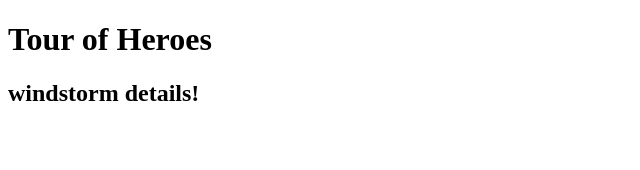
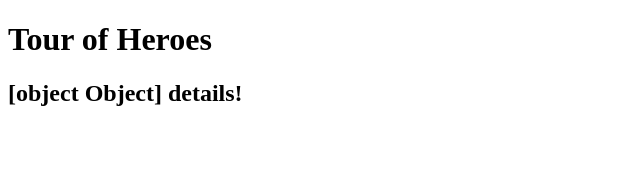
Before and after one commit to iamsoorena/angular-heroes, an Angular app: page / in a window 1280 px wide. Shown: the top 170 px of the page, without its empty margins (0-640 px from the left). Built offline with nearby package versions, Linux system fonts and the light colour scheme.

Commit message:
changing hero property into a hero class instance

```diff
--- a/src/app/app.component.ts
+++ b/src/app/app.component.ts
@@ -1,4 +1,9 @@
 import { Component } from '@angular/core';
+
+export class Hero {
+  id: number;
+  name: string;
+}
 
 @Component({
     selector: 'app-root',
@@ -10,6 +15,8 @@ import { Component } from '@angular/core';
 })
 export class AppComponent {
   title = 'Tour of Heroes';
-  hero = 'windstorm';
-  test = 'test';
+  hero: Hero = {
+    id: 1,
+    name: 'windstorm'
+  }
 }
```
